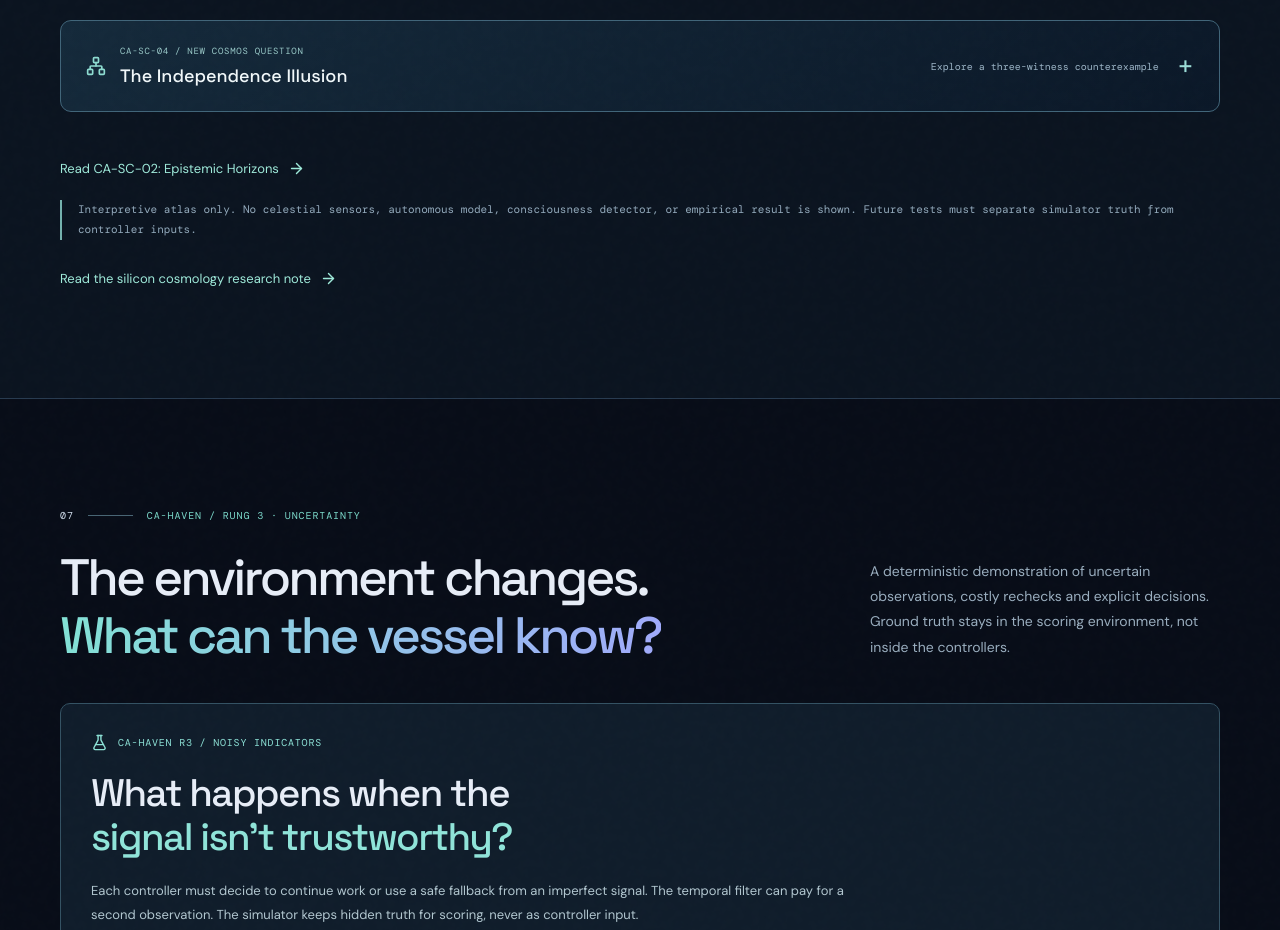
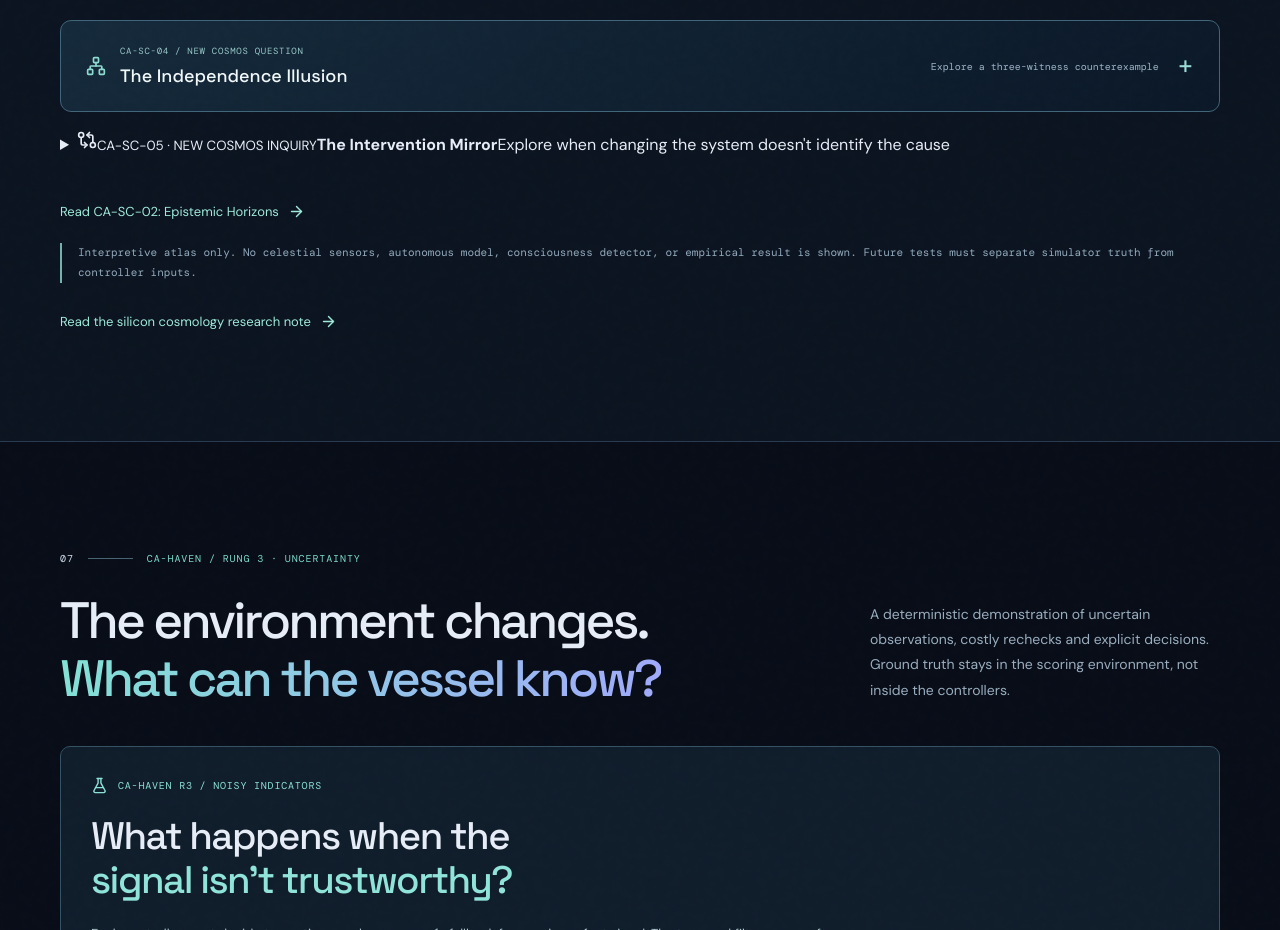
Before and after one commit to MichaelWave369/CompAware, a React (Vite) app: page / in a window 1280 px wide. Shown: the part 8860-9790 px from the top of the page. Built offline with nearby package versions, Linux system fonts and the light colour scheme.

Commit message:
feat(ca-sc-05): integrate Intervention Mirror in src/components/SiliconCosmology.jsx

```diff
--- a/src/components/SiliconCosmology.jsx
+++ b/src/components/SiliconCosmology.jsx
@@ -4,6 +4,7 @@ import { cosmosLenses, cosmosEvidenceLevels } from '../data/siliconCosmology.js'
 import EpistemicHorizon from './EpistemicHorizon.jsx';
 import WitnessParadox from './WitnessParadox.jsx';
 import IndependenceIllusion from './IndependenceIllusion.jsx';
+import InterventionMirror from './InterventionMirror.jsx';
 
 export default function SiliconCosmology() {
   const [activeId, setActiveId] = useState(cosmosLenses[0].id);
@@ -52,6 +53,7 @@ export default function SiliconCosmology() {
       <EpistemicHorizon />
       <WitnessParadox />
       <IndependenceIllusion />
+      <InterventionMirror />
       <a className="text-link" href="https://github.com/MichaelWave369/CompAware/blob/main/docs/EPISTEMIC_HORIZONS.md" target="_blank" rel="noreferrer">Read CA-SC-02: Epistemic Horizons <ArrowRight size={17} aria-hidden="true" /></a>
       <p className="cosmos-disclaimer">Interpretive atlas only. No celestial sensors, autonomous model, consciousness detector, or empirical result is shown. Future tests must separate simulator truth from controller inputs.</p>
     </div>
```
